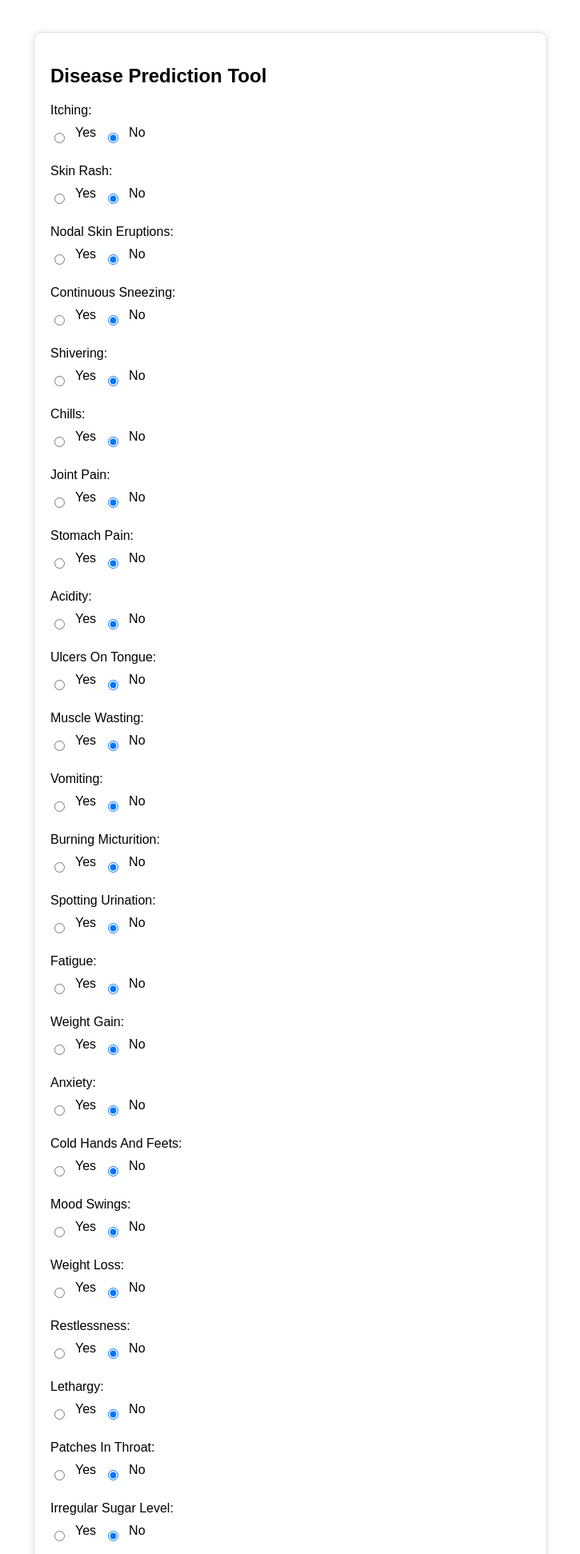
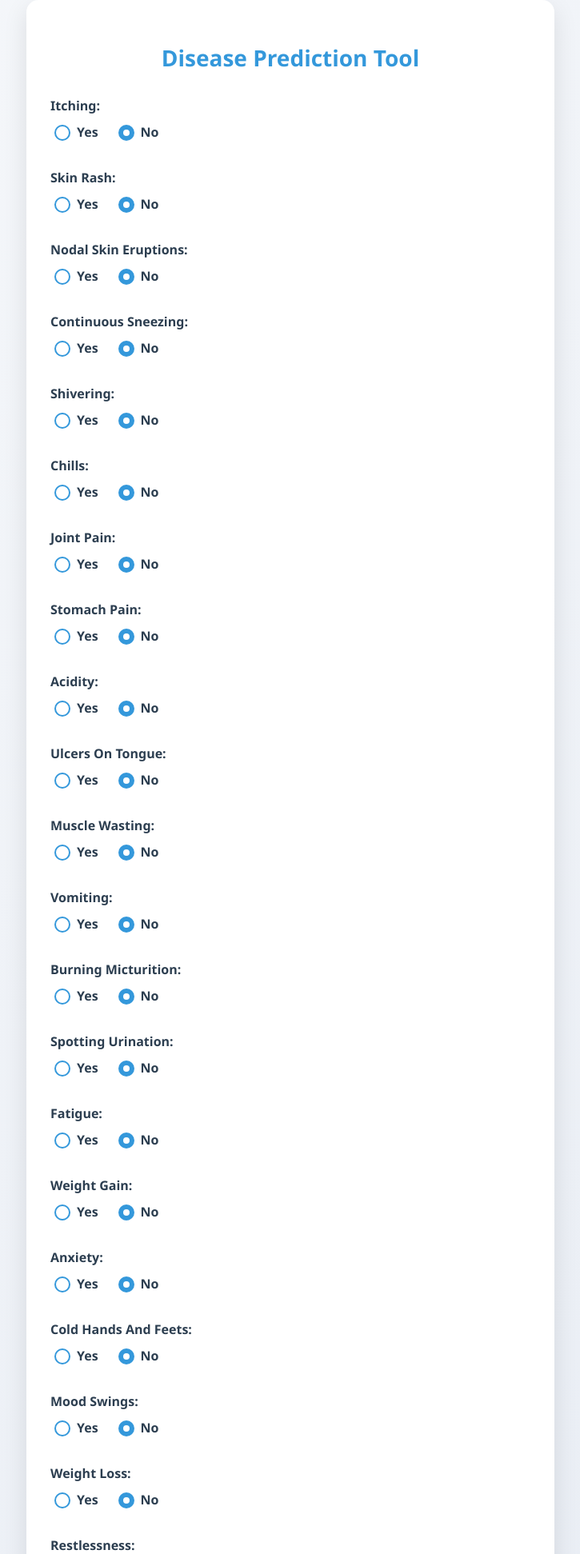
Before and after one commit to abhihaveri/HealthcareAbhishek, a Flask app: page / in a window 1280 px wide. Shown: the top 1943 px of the page at 80% size, without its empty margins (277-1002 px from the left). Run offline with Flask 3, Linux system fonts and the light colour scheme; parts of the project's set-up code (start-up, migrations or seed data) failed here and were passed over.

Commit message:
major changes to the html and froont end app

```diff
--- a/docker-compose.yml
+++ b/docker-compose.yml
@@ -1,4 +1,4 @@
-version: '3.8' # or any other supported version like '3.9', '4.0', etc.
+version: '3.9' # or any other supported version like '3.9', '4.0', etc.
 services:
   app:
     build: .
--- a/templates/index.html
+++ b/templates/index.html
@@ -6,38 +6,91 @@
     <title>Disease Prediction Tool</title>
     <style>
         body {
-            font-family: Arial, sans-serif;
+            font-family: 'Segoe UI', Tahoma, Geneva, Verdana, sans-serif;
+            background: linear-gradient(135deg, #f5f7fa 0%, #c3cfe2 100%);
+            margin: 0;
+            padding: 0;
+            min-height: 100vh;
+            display: flex;
+            justify-content: center;
+            align-items: center;
         }
         .container {
             max-width: 600px;
-            margin: 40px auto;
-            padding: 20px;
-            border: 1px solid #ddd;
-            border-radius: 10px;
-            box-shadow: 0 0 10px rgba(0, 0, 0, 0.1);
+            width: 90%;
+            padding: 30px;
+            border-radius: 15px;
+            box-shadow: 0 10px 30px rgba(0, 0, 0, 0.1);
+            background-color: white;
+            transition: transform 0.3s ease;
+        }
+        .container:hover {
+            transform: translateY(-5px);
+        }
+        h2 {
+            text-align: center;
+            color: #3498db;
+            margin-bottom: 30px;
+            font-size: 28px;
         }
         .form-group {
-            margin-bottom: 20px;
+            margin-bottom: 25px;
         }
         .form-group label {
             display: block;
             margin-bottom: 10px;
+            font-weight: bold;
+            color: #2c3e50;
         }
         .radio-group {
             display: flex;
-            gap: 10px;
+            gap: 20px;
             margin-bottom: 10px;
         }
+        .radio-group label {
+            display: flex;
+            align-items: center;
+            cursor: pointer;
+        }
+        .radio-group input[type="radio"] {
+            margin-right: 8px;
+            appearance: none;
+            width: 20px;
+            height: 20px;
+            border: 2px solid #3498db;
+            border-radius: 50%;
+            outline: none;
+            transition: 0.2s all linear;
+        }
+        .radio-group input[type="radio"]:checked {
+            border: 6px solid #3498db;
+        }
         .btn {
-            background-color: #4CAF50;
+            background-color: #3498db;
             color: white;
-            padding: 10px 20px;
+            padding: 12px 25px;
             border: none;
             border-radius: 5px;
             cursor: pointer;
+            font-size: 16px;
+            transition: all 0.3s ease;
+            width: 100%;
         }
         .btn:hover {
-            background-color: #3e8e41;
+            background-color: #2980b9;
+            transform: scale(1.05);
+        }
+        #result {
+            margin-top: 30px;
+            padding: 20px;
+            border-radius: 10px;
+            background-color: #e8f4fd;
+            border-left: 6px solid #3498db;
+            opacity: 0;
+            transition: opacity 0.5s ease;
+        }
+        #result.show {
+            opacity: 1;
         }
     </style>
 </head>
@@ -49,10 +102,14 @@
                 <div class="form-group">
                     <label for="{{ column }}">{{ column.replace("_", " ").title() }}:</label>
                     <div class="radio-group">
-                        <input type="radio" id="{{ column }}_yes" name="{{ column }}" value="Yes">
-                        <label for="{{ column }}_yes">Yes</label>
-                        <input type="radio" id="{{ column }}_no" name="{{ column }}" value="No" checked>
-                        <label for="{{ column }}_no">No</label>
+                        <label for="{{ column }}_yes">
+                            <input type="radio" id="{{ column }}_yes" name="{{ column }}" value="Yes">
+                            Yes
+                        </label>
+                        <label for="{{ column }}_no">
+                            <input type="radio" id="{{ column }}_no" name="{{ column }}" value="No" checked>
+                            No
+                        </label>
                     </div>
                 </div>
             {% endfor %}
@@ -64,6 +121,7 @@
 
     <script>
         const form = document.getElementById('prediction-form');
+        const resultDiv = document.getElementById('result');
         form.addEventListener('submit', async (e) => {
             e.preventDefault();
             const response = await fetch(form.action, {
@@ -71,11 +129,12 @@
                 body: new FormData(form)
             });
             const result = await response.json();
-            document.getElementById('result').innerHTML = `
+            resultDiv.innerHTML = `
                 <h3>Predictions:</h3>
-                <p>Random Forest: ${result.rf_prediction}</p>
-                <p>Deep Learning: ${result.dl_prediction}</p>
+                <p><strong>Random Forest:</strong> ${result.rf_prediction}</p>
+                <p><strong>Deep Learning:</strong> ${result.dl_prediction}</p>
             `;
+            resultDiv.classList.add('show');
         });
     </script>
 </body>
```
Also changed, not shown: 1 other file.
